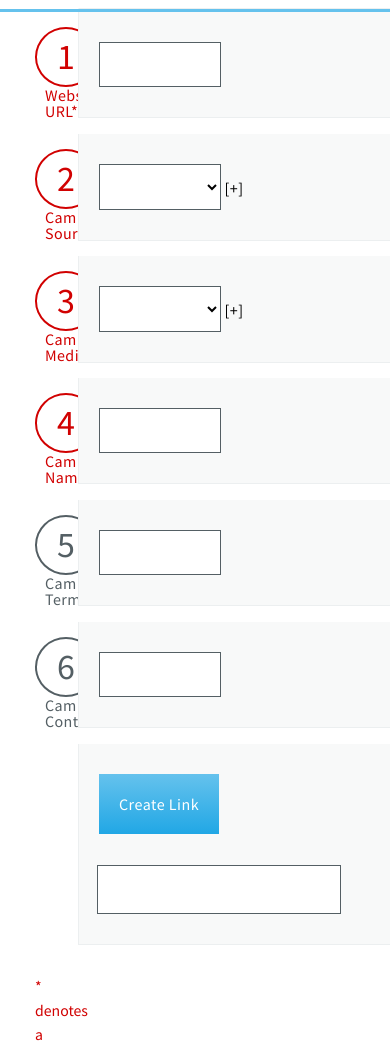
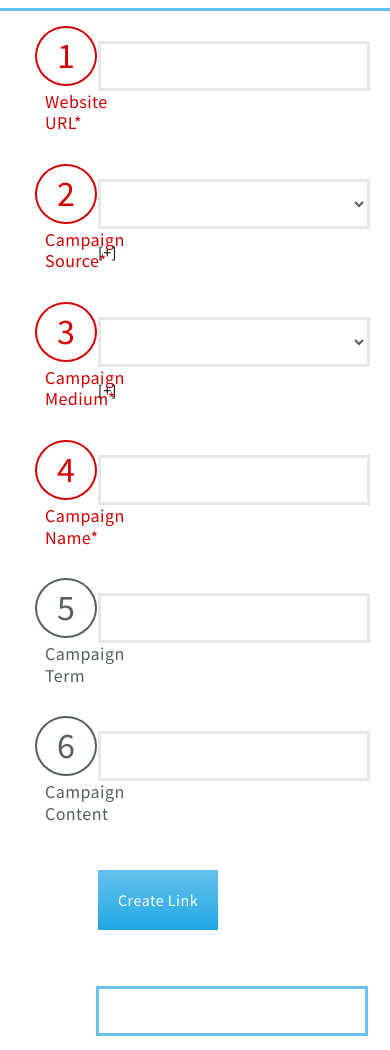
Before and after one commit to Brolik/URL-Builder, a plain HTML site: page index.html in a window 390 px wide. Shown: the part 92-1142 px from the top of the page. Drawn offline with nearby package versions, Linux system fonts and the light colour scheme.

Commit message:
responsive stuff

```diff
--- a/index.html
+++ b/index.html
@@ -2,7 +2,7 @@
 <!DOCTYPE HTML>
 <html>
 <head>
-    <title>Ad Campaign Link Builder</title>
+    <title>Campaign URL Builder</title>
     <link rel="stylesheet" type="text/css" href="style.css" />
 
     <script type="text/javascript" src="https://ajax.googleapis.com/ajax/libs/angularjs/1.2.14/angular.min.js"></script>
@@ -32,7 +32,7 @@
 
 <div class="clearfix row header">
     <div class="leftColumn">&nbsp;</div>
-    <div class="rightColumn topRow"><h1>Ad Campaign URL Builder</div>
+    <div class="rightColumn topRow"><h1>Campaign URL Builder</div>
 </div>
     <form name="urlBuilder" ng-submit="generateURL()" novalidate>
         <!-- Step 1 -->
@@ -130,13 +130,13 @@
             <div class="generatedURL"><input type="text" name="generated" ng-model="generated" class="generatedURL" /></div>
         </div>
 
-        <div class="clearfix row">
+        <!--<div class="clearfix row">
             <div class="leftColumn">
                 <div class="clearfix vert">
                 <div class="note"><p>* denotes a required field</p></div>
                 </div>
             </div>
-        </div>
+        </div>-->
     </form>
 </body>
 </html>
--- a/sass/_pages.scss
+++ b/sass/_pages.scss
@@ -11,7 +11,7 @@ $ease: ease-in-out;
 
 
 .generatedURL {
-    margin-bottom:15px;
+    margin-top:25px;
 }
 
 .header {
@@ -40,7 +40,7 @@ $ease: ease-in-out;
     .process {
         display:inline-block;
         padding-left:10px;
-        font-size:16px;
+        font-size:18px;
     }
     &.required {
 
@@ -67,10 +67,11 @@ $ease: ease-in-out;
 .rightColumn {
     @include LEV-column(80%);
     padding:15px 20px;
+    /*height:110px;
     border-bottom:1px solid $lightGray;
 
     border-left:1px solid $lightGray;
-    background-color:$light;
+    background-color:$light;*/
 
     &.topRow {
         border-left-color:rgba(0,0,0,0);
@@ -80,14 +81,19 @@ $ease: ease-in-out;
     input, select {
         margin:15px 0;
         padding:10px;
-        width:45%;
-        border:1px solid $dark;
-        font-size:20px;
+        width:50%;
+        height:50px;
+        color:$dark;
+        border:3px solid $lightGray;
+        outline:none;
+        font-size:18px;
+        font-family:'Source Sans Pro', Helvetica, sans-serif;
 
         &.generatedURL {
-            margin: 1px 0 0 -2px;
+            margin:1px 0 0 -2px;
             padding:12px;
-            width:90%;
+            width:80%;
+            border:3px solid #65c2ed;
         }
     }
 
--- a/sass/_responsive.scss
+++ b/sass/_responsive.scss
@@ -0,0 +1,46 @@
+@media (max-width:1450px) {
+	.leftColumn {
+		.process {
+			display:block;
+		}
+	}
+}
+
+
+@media (max-width:1300px) {
+
+ .rightColumn {
+    input, select {
+        width:80%;
+
+        &.generatedURL {
+            width:100%;
+        }
+    }
+	}
+}
+
+
+@media (max-width:1100px) {
+.leftColumn {
+	.process{
+		width:90px;
+		margin-top: 5px;
+		line-height: 1.2em;
+		}
+	}
+}
+
+
+@media (max-width:900px) {
+
+ .rightColumn {
+    input, select {
+        width:100%;
+
+        &.generatedURL {
+            width:100%;
+        }
+    }
+	}
+}
--- a/sass/style.scss
+++ b/sass/style.scss
@@ -23,7 +23,7 @@
     $light: #f8f9f9;
     $dark: #545f64;
 
-    $lightGray:#eceff0;
+    $lightGray:#e7e7e7;
     $red:#d10101;
     $green:#04cc46;
 
```
Also changed, not shown: style.css.
